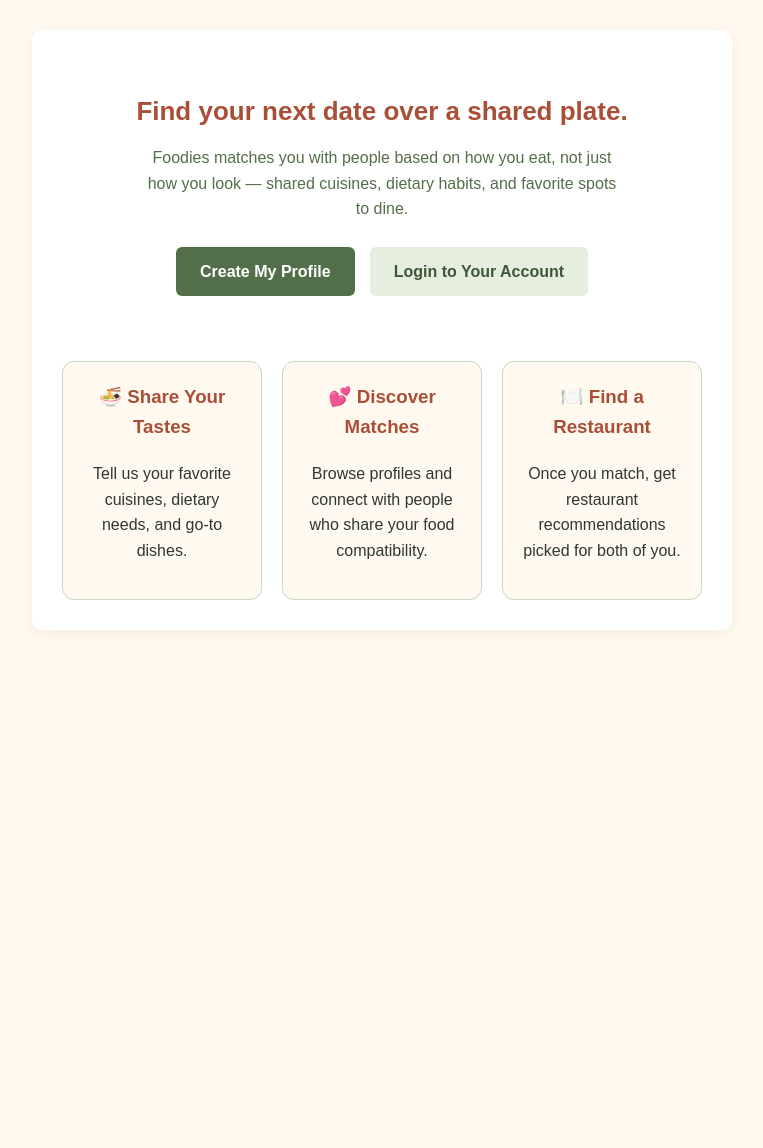
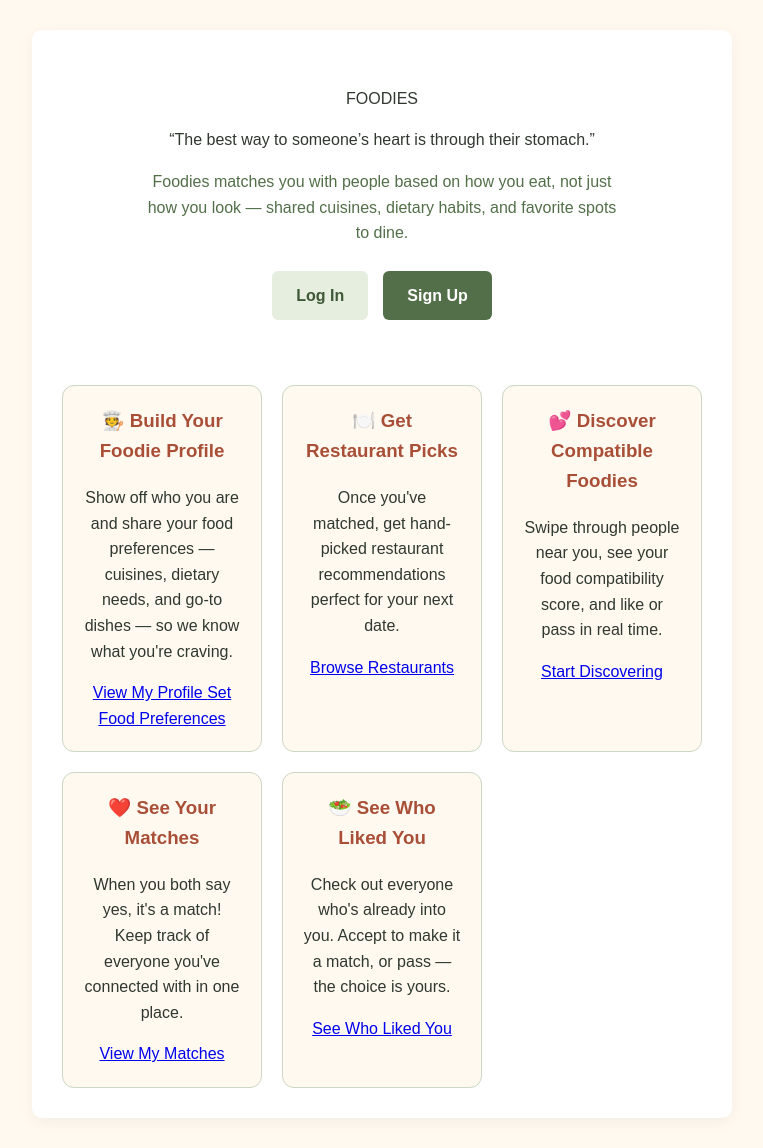
Before and after one commit to carolinecroft/foodies, a Django app: page / in a window 1280 px wide. Shown: the part 86-1234 px from the top of the page, without its empty margins (258-1021 px from the left). Before the commit the page ends 716 px from the top, so only its background shows below. Run offline with Django 5.2, Linux system fonts and the light colour scheme.

Commit message:
updated the content on the home page

```diff
--- a/templates/home.html
+++ b/templates/home.html
@@ -5,7 +5,11 @@
 {% block content %}
 
 <section class="hero">
-    <h2>Find your next date over a shared plate.</h2>
+    <p class="hero-wordmark">FOODIES</p>
+
+    <p class="hero-quote">
+        &ldquo;The best way to someone&rsquo;s heart is through their stomach.&rdquor;
+    </p>
 
     <p class="hero-subtitle">
         Foodies matches you with people based on how you eat, not just how
@@ -23,31 +27,86 @@
         </div>
     {% else %}
         <div class="hero-actions">
+            <a class="hero-button hero-button-secondary" href="{% url 'login' %}">
+                Log In
+            </a>
             <a class="hero-button" href="{% url 'signup' %}">
-                Create My Profile
-            </a>
-            <a class="hero-button hero-button-secondary" href="{% url 'login' %}">
-                Login to Your Account
+                Sign Up
             </a>
         </div>
     {% endif %}
 </section>
 
 <section class="landing-features">
+
     <div class="landing-feature">
-        <h3>🍜 Share Your Tastes</h3>
-        <p>Tell us your favorite cuisines, dietary needs, and go-to dishes.</p>
+        <h3>🧑‍🍳 Build Your Foodie Profile</h3>
+        <p>
+            Show off who you are and share your food preferences &mdash;
+            cuisines, dietary needs, and go-to dishes &mdash; so we know what you're craving.
+        </p>
+        <div class="landing-feature-actions">
+            <a class="landing-feature-button" href="{% url 'profile' %}">
+                View My Profile
+            </a>
+            <a class="landing-feature-link" href="{% url 'food_preferences' %}">
+                Set Food Preferences
+            </a>
+        </div>
     </div>
 
     <div class="landing-feature">
-        <h3>💕 Discover Matches</h3>
-        <p>Browse profiles and connect with people who share your food compatibility.</p>
+        <h3>🍽️ Get Restaurant Picks</h3>
+        <p>
+            Once you've matched, get hand-picked restaurant recommendations
+            perfect for your next date.
+        </p>
+        <div class="landing-feature-actions">
+            <a class="landing-feature-button" href="{% url 'restaurant_list' %}">
+                Browse Restaurants
+            </a>
+        </div>
     </div>
 
     <div class="landing-feature">
-        <h3>🍽️ Find a Restaurant</h3>
-        <p>Once you match, get restaurant recommendations picked for both of you.</p>
+        <h3>💕 Discover Compatible Foodies</h3>
+        <p>
+            Swipe through people near you, see your food compatibility score,
+            and like or pass in real time.
+        </p>
+        <div class="landing-feature-actions">
+            <a class="landing-feature-button" href="{% url 'discover' %}">
+                Start Discovering
+            </a>
+        </div>
     </div>
+
+    <div class="landing-feature">
+        <h3>❤️ See Your Matches</h3>
+        <p>
+            When you both say yes, it's a match! Keep track of everyone
+            you've connected with in one place.
+        </p>
+        <div class="landing-feature-actions">
+            <a class="landing-feature-button" href="{% url 'matches' %}">
+                View My Matches
+            </a>
+        </div>
+    </div>
+
+    <div class="landing-feature">
+        <h3>🥗 See Who Liked You</h3>
+        <p>
+            Check out everyone who's already into you. Accept to make it a
+            match, or pass &mdash; the choice is yours.
+        </p>
+        <div class="landing-feature-actions">
+            <a class="landing-feature-button" href="{% url 'Liked_You' %}">
+                See Who Liked You
+            </a>
+        </div>
+    </div>
+
 </section>
 
 {% endblock %}
```
